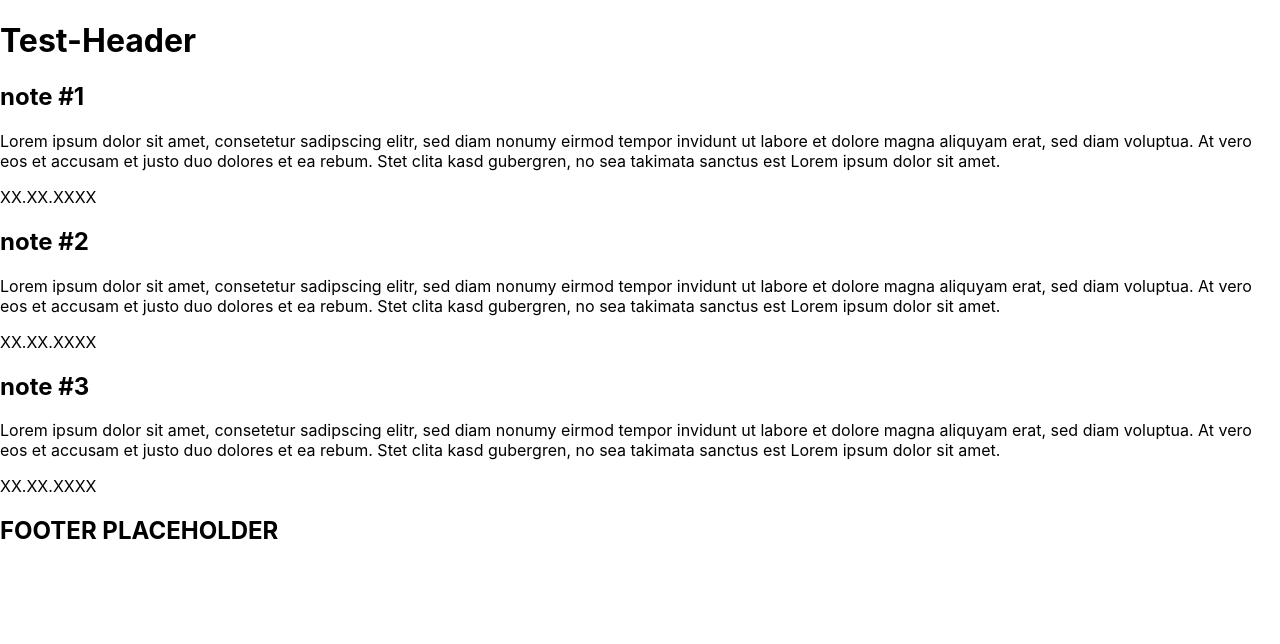
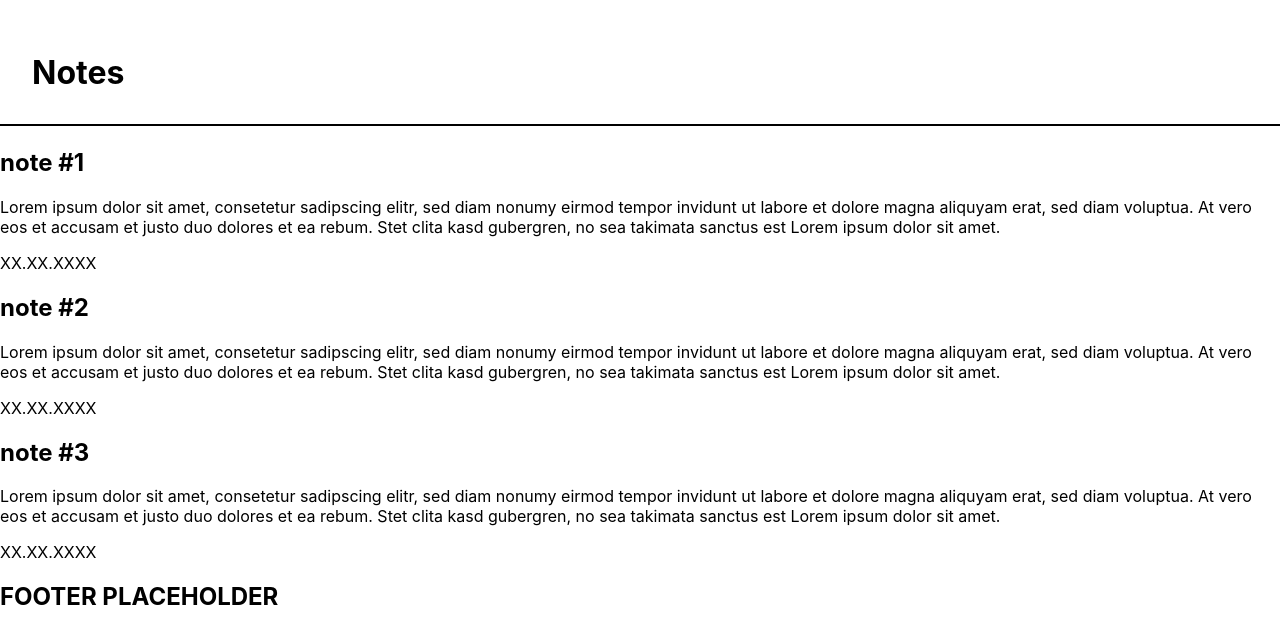
Before and after one commit to yannhn/notes, a React (Create React App) app: page / in a window 1280 px wide. Shown: the top 644 px of the page. Built offline with nearby package versions, Linux system fonts and the light colour scheme.

Commit message:
apply basic styling and testing to header-component

```diff
--- a/src/components/UI/Header/Header.js
+++ b/src/components/UI/Header/Header.js
@@ -1,7 +1,9 @@
+import { StyledTitle } from "./Styled";
+
 export default function Header() {
   return (
     <>
-      <h1>Test-Header</h1>
+      <StyledTitle>Notes</StyledTitle>
     </>
   );
 }
--- a/src/components/UI/Header/Styled.js
+++ b/src/components/UI/Header/Styled.js
@@ -0,0 +1,9 @@
+import styled from "styled-components";
+
+const StyledTitle = styled.h1`
+  display: flex;
+  padding: 1em;
+  border-bottom: 2px solid black;
+`;
+
+export { StyledTitle };
```
Also changed, not shown: 1 other file (tests, documents, lock files or other folders).
